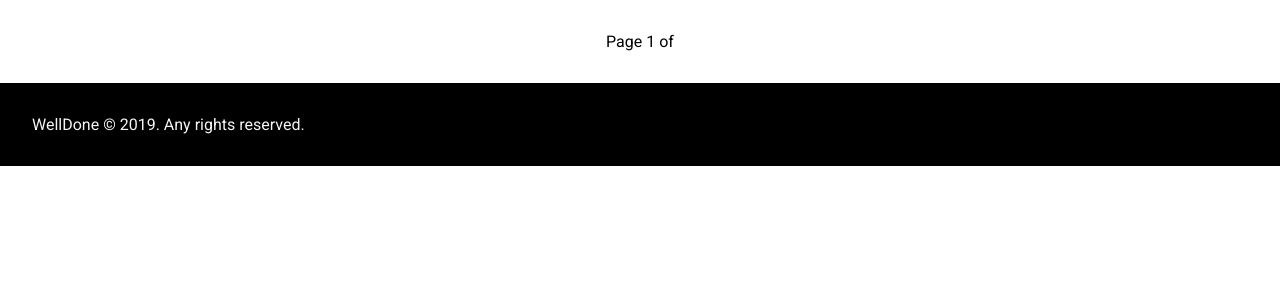
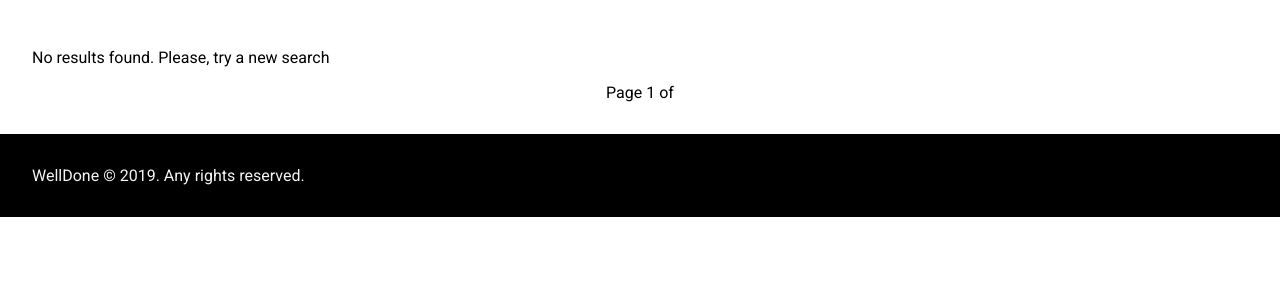
Before and after one commit to TheDevengers/welldone-BE, a Django app: a page that uses articles/templates/articles/list.html in a window 1280 px wide. Shown: the part 134-434 px from the top of the page. Run offline with Django 3.2, Linux system fonts and the light colour scheme; tables that the repository leaves empty hold one stand-in row (values such as "Sample post"); style sheets or scripts are compiled from the project's sources; some libraries are stand-ins or nearby versions.

Commit message:
WIP Add 'No results' message in list.html

```diff
--- a/articles/templates/articles/list.html
+++ b/articles/templates/articles/list.html
@@ -9,6 +9,9 @@
 
 {% block body_main %}
     <div class="article__list">
+        {% if article_list.paginator.count == 0 %}
+            <p>No results found. Please, try a new search</p>
+        {% else %}
             {% for article in article_list %}
                 <article class="article__item">
                     <a class="article__item__title" href="{% url 'article_detail' article.author.username article.slug %}">
@@ -29,6 +32,7 @@
                     </div>
                 </article>
             {% endfor %}
+        {% endif %}
     </div>
 
     <div class="pagination">
@@ -40,7 +44,7 @@
             <span>
                 Page {{ article_list.number }} of {{ latest_articles.paginator.num_pages }}
             </span>
-            {%  if article_list.has_next %}
+            {% if article_list.has_next %}
                 <a href="?page={{ article_list.next_page_number }}{{ shown_param }}" title="Next page">&rsaquo;</a>
                 <a href="?page={{ article_list.paginator.num_pages }}{{ shown_param }}" title="Last page">&raquo;</a>
             {% endif %}
```
Lines whose indentation alone changed are shown as unchanged.
